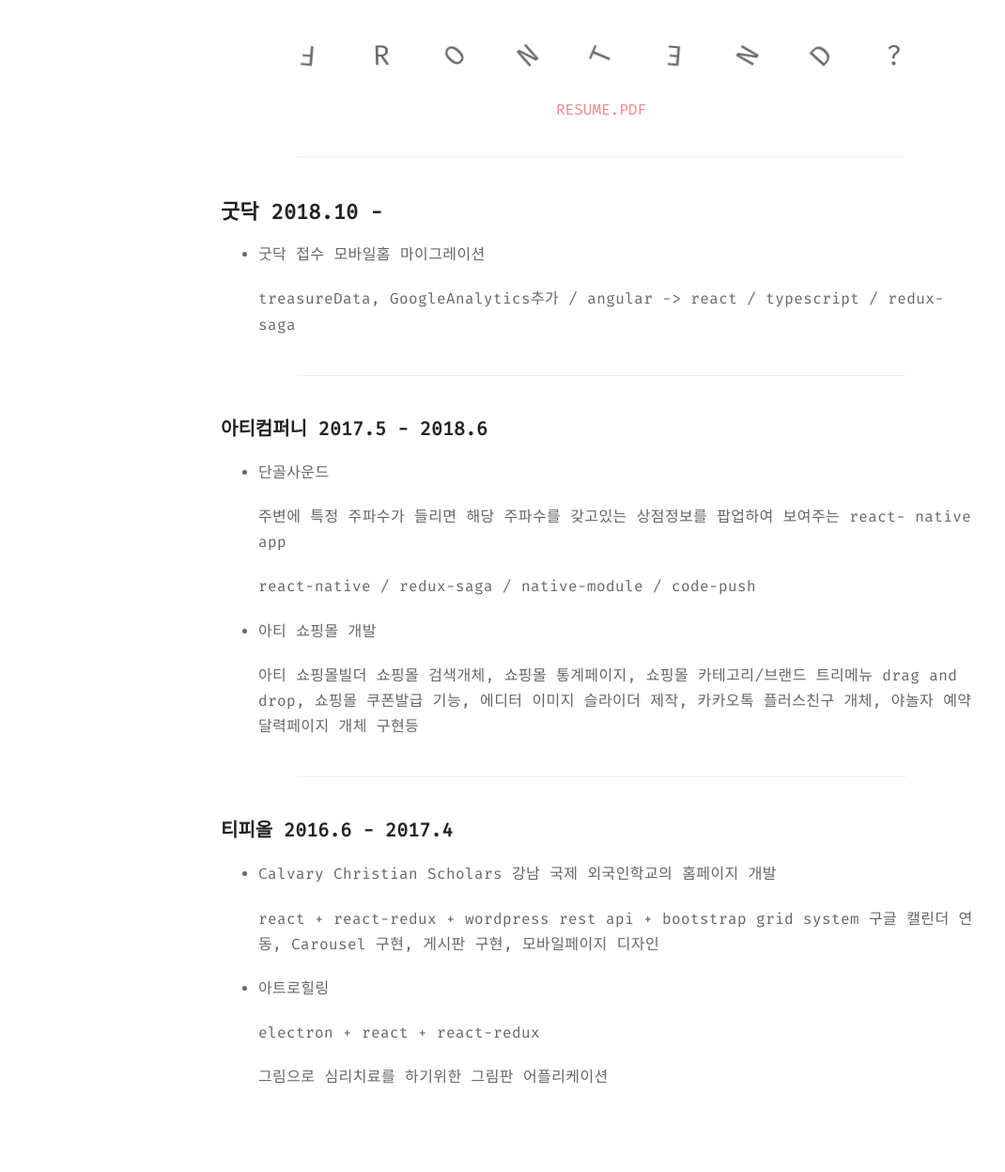
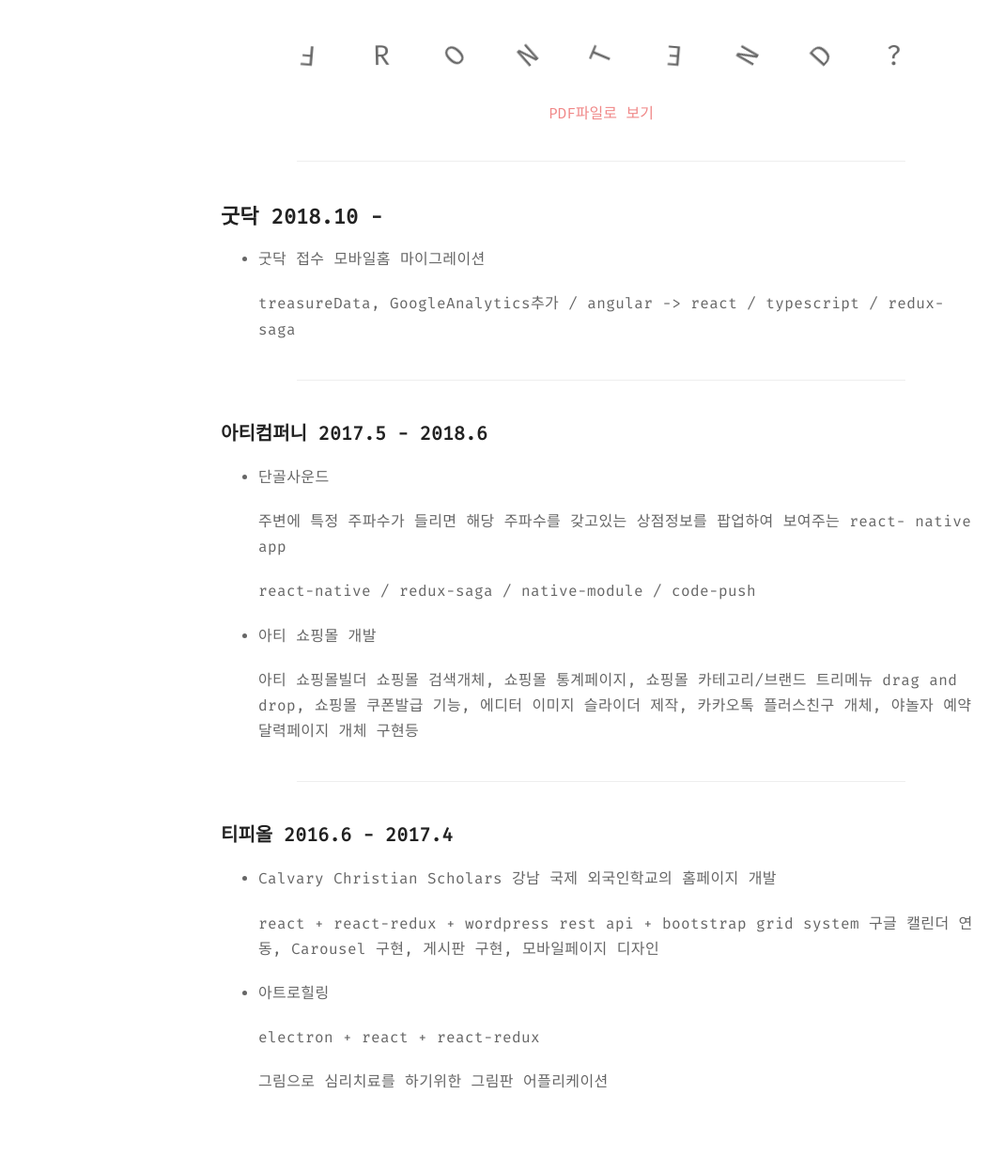
Before and after one commit to njustice4all/njustice4all.github.com, a Jekyll site: the page built from about.md, in a window 1280 px wide. Shown: the part 564-1811 px from the top of the page at 94% size, without its empty margins (0-1070 px from the left). Built offline with Jekyll 4.4.1, drawn with Linux system fonts in a browser that asks for light colours.

Commit message:
update link title

```diff
--- a/about.md
+++ b/about.md
@@ -8,7 +8,7 @@
 <div id="about-container"></div>
 
 <div class="resume">
-  <a href="/assets/지원서 - 한영주.pdf">RESUME.PDF</a>
+  <a href="/assets/지원서 - 한영주.pdf">PDF파일로 보기</a>
 </div>
 
 ---
```
